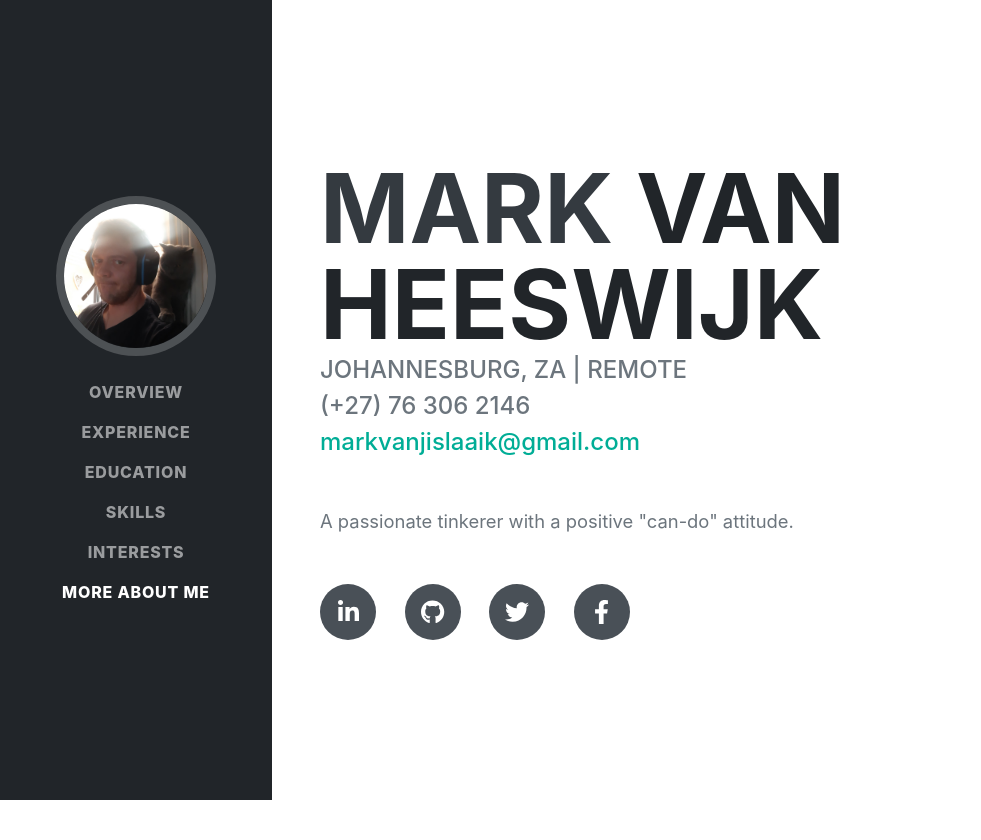
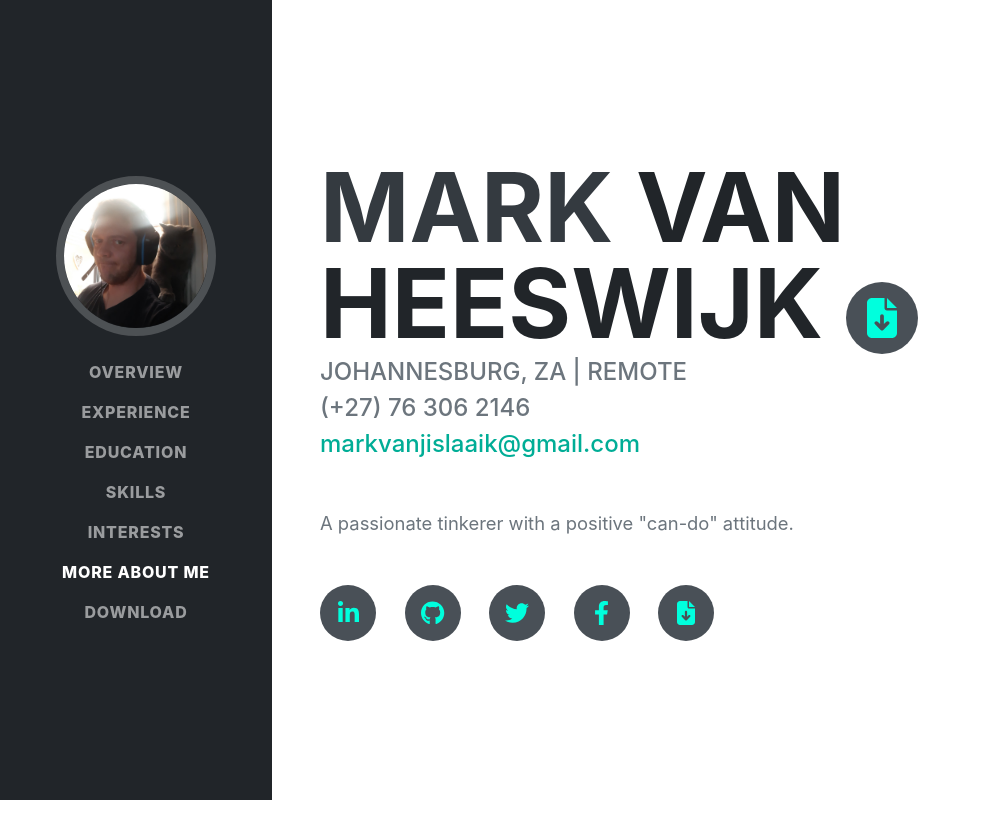
Before and after one commit to markvanjislaaik/mvh-profile, a Flask app: page / in a window 1280 px wide. Shown: the top 840 px of the page, without its empty margins (0-981 px from the left). Run offline with Flask 3, Linux system fonts and the light colour scheme; some libraries are stand-ins or nearby versions; some web fonts are replaced.

Commit message:
add buttons for pdf download

```diff
--- a/app/routes.py
+++ b/app/routes.py
@@ -3,11 +3,10 @@ from app import app
 
 from internal import profile
 
+
 @app.route('/')
 def index():
-
     context = profile.get_profile()
-
     return render_template('index.html', **context)
 
 
--- a/app/static/css/styles.css
+++ b/app/static/css/styles.css
@@ -6,6 +6,7 @@
     --bs-secondary: #6c757d;
     --bs-link-color: #00ad96;
     --bs-link-hover-color: #00dbbe;
+    --bs-icon-font-color: #00ffdd;
 }
 
 @media (prefers-reduced-motion: no-preference) {
@@ -205,7 +206,7 @@ p.lead {
     height: 3.5rem;
     width: 3.5rem;
     background-color: #495057;
-    color: #fff;
+    color: var(--bs-icon-font-color);
     border-radius: 100%;
     font-size: 1.5rem;
     margin-right: 1.5rem;
@@ -216,6 +217,27 @@ p.lead {
 }
 
 .social-icons .social-icon:hover {
+    background-color: var(--bs-link-color);
+}
+
+.download-icon {
+    display: inline-flex;
+    align-items: center;
+    justify-content: center;
+    height: 4.5rem;
+    width: 4.5rem;
+    background-color: #495057;
+    color: var(--bs-icon-font-color);
+    border-radius: 100%;
+    font-size: 2.5rem;
+    /* margin-right: 4.5rem; */
+}
+
+.download-icon:last-child {
+    margin-right: 0;
+}
+
+.download-icon:hover {
     background-color: var(--bs-link-color);
 }
 
--- a/app/templates/base.html
+++ b/app/templates/base.html
@@ -33,6 +33,8 @@
                     <li class="nav-item"><a class="nav-link js-scroll-trigger" href="#skills">Skills</a></li>
                     <li class="nav-item"><a class="nav-link js-scroll-trigger" href="#interests">Interests</a></li>
                     <li class="nav-item"><a class="nav-link js-scroll-trigger" href="#more">More About Me</a></li>
+                    <li class="nav-item"><a class="nav-link js-scroll-trigger" href="{{ url_for('download_pdf') }}">Download</a></li>
+                    <!-- <a class="social-icon" href="{{ url_for('download_pdf') }}"></a> -->
                 </ul>
             </div>
         </nav>
--- a/app/templates/partials/overview.html
+++ b/app/templates/partials/overview.html
@@ -3,6 +3,7 @@
         <h1 class="mb-0">
             {{ NameFirst }}
             <span class="text-dark">{{ NameLast }}</span>
+            <a class="download-icon" href="{{ url_for('download_pdf') }}"><i class="fa-solid fa-file-arrow-down"></i></a>
         </h1>
         <div class="subheading mb-5">
             {{ Location }}
@@ -15,7 +16,13 @@
             <a class="social-icon" href="{{ Socials.GitHub }}"><i class="fab fa-github"></i></a>
             <a class="social-icon" href="{{ Socials.Twitter }}"><i class="fab fa-twitter"></i></a>
             <a class="social-icon" href="{{ Socials.Facebook }}"><i class="fab fa-facebook-f"></i></a>
+            <a class="social-icon" href="{{ url_for('download_pdf') }}"><i class="fa-solid fa-file-arrow-down">Download CV</i></a>
             <!-- <a class="social-icon" href="{{ Socials.Instagram }}"><i class="fab fa-instagram"></i></a> -->
+        </div>
+
+        <!-- div with a button that links to the download_pdf route -->
+        <div class="download-resume">
+            <!-- <a class="btn btn-primary btn-lg" href="{{ url_for('download_pdf') }}" role="button">Download CV</a> -->
         </div>
     </div>
 </section>
```
Also changed, not shown: app/templates/index.html (+9 -7 lines).
